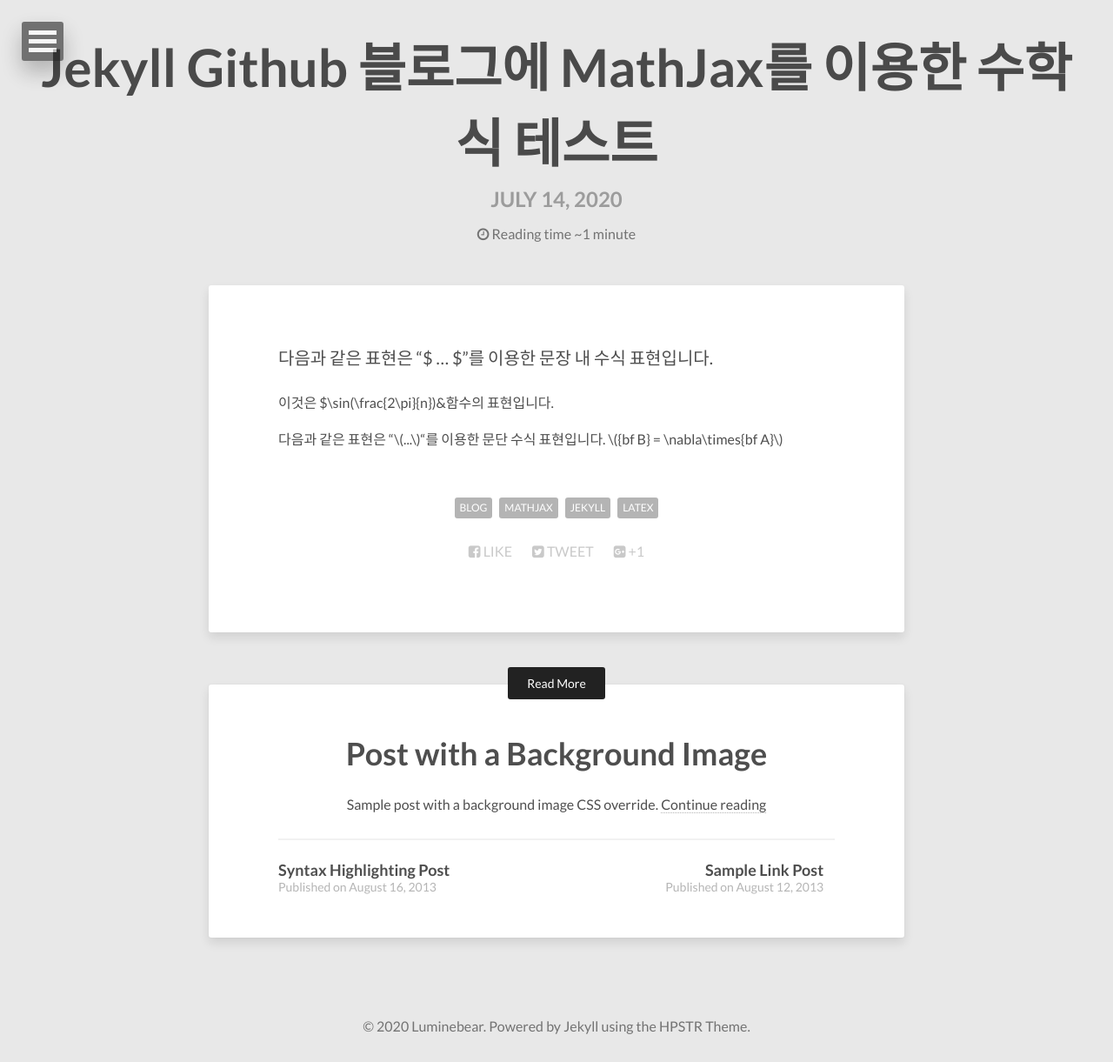
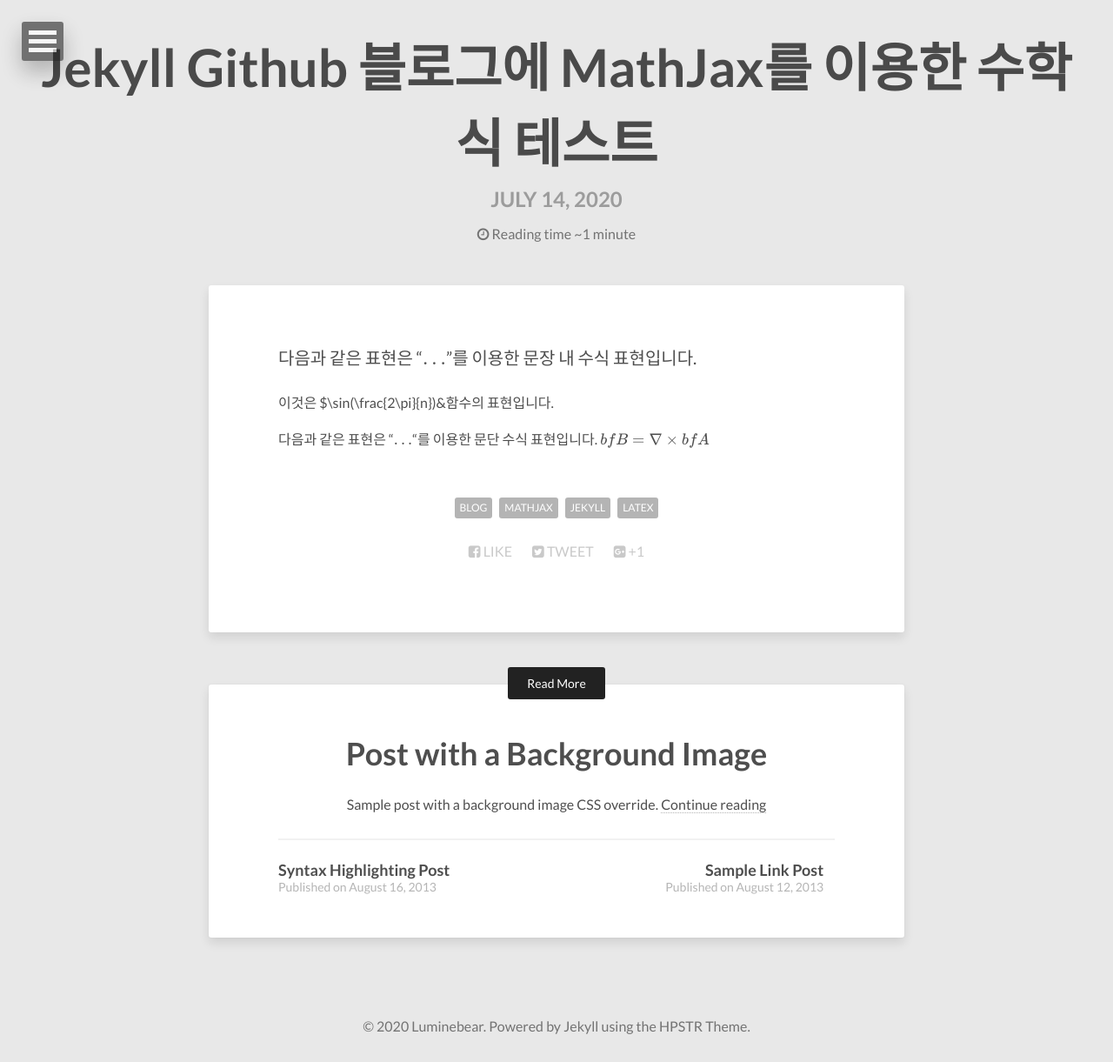
Before and after one commit to Luminebear/Luminebear.github.io, a Jekyll site: the page built from _posts/2020-07-14-MathJax-Test.md, in a window 1280 px wide. Shown: the whole page at 87% size. Built offline with Jekyll 4.4.1, drawn with Linux system fonts in a browser that asks for light colours; nearby versions of some CDN libraries; our own code applies the rules of GitHub Pages for plain Markdown files; formulas are drawn with MathJax 3.

Commit message:
change for math posting

```diff
--- a/_layouts/page.html
+++ b/_layouts/page.html
@@ -19,11 +19,6 @@
     <img src="{{ site.url }}/images/{{ page.image.feature }}" alt="{{ page.title }}">
   </div><!-- /.entry-image -->
 </div><!-- /.entry-header -->
-{% endif %}
-
-<!--for mathjax supporting-->
-{% if page.use_math %}
-  {% include mathjax-support.html %}
 {% endif %}
 
 <div id="main" role="main">
--- a/_layouts/post.html
+++ b/_layouts/post.html
@@ -19,6 +19,11 @@
     <img src="{{ site.url }}/images/{{ page.image.feature }}" alt="{{ page.title }}">
   </div><!-- /.entry-image -->
 </div><!-- /.entry-header -->
+{% endif %}
+
+<!--for mathjax supporting-->
+{% if page.mathjax %}
+  {% include mathjax-support.html %}
 {% endif %}
 
 <div id="main" role="main">
```
Also changed, not shown: _includes/mathjax-support.html (+4 -4 lines), _posts/2020-07-14-MathJax-Test.md (+1 -1 lines).
